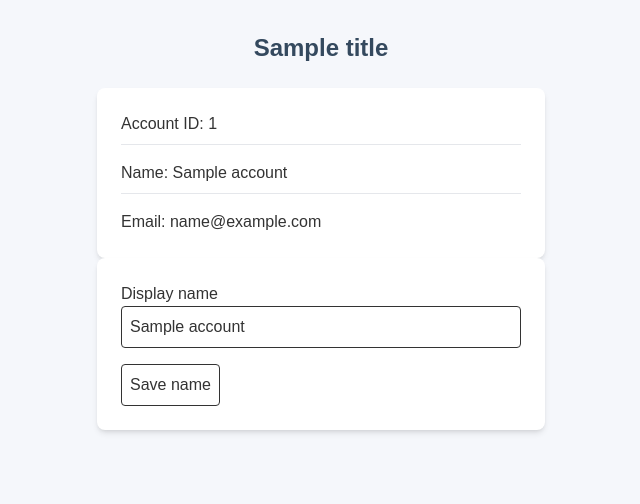
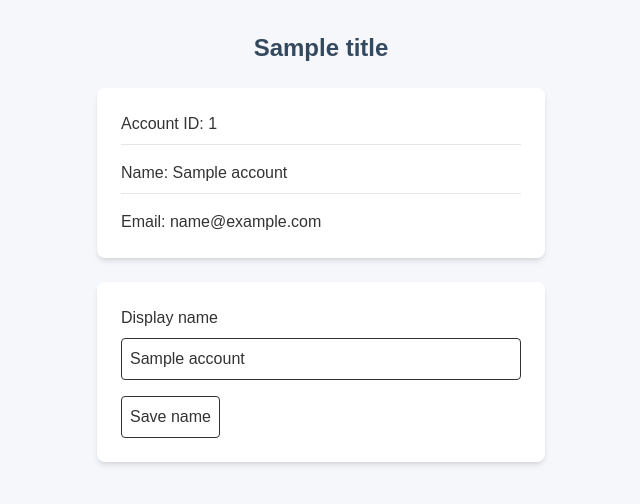
Before and after one commit to rruenheck/team-4, a Node server app: template views/account.ejs in a window 1280 px wide. Shown: the top 504 px of the page, without its empty margins (319-959 px from the left). Run offline with Node 20, Linux system fonts and the light colour scheme; tables that the repository leaves empty hold one stand-in row (values such as "Sample post"); the template is opened without the code that fills it: values that come from a table or form of the project are taken from there, most other values are stand-ins (such as "Sample title", 1, 10 or a date in 2020); some libraries are stand-ins or nearby versions.

Commit message:
Accessibility Audit

```diff
--- a/public/style.css
+++ b/public/style.css
@@ -187,8 +187,17 @@
   .mt-4 {
     margin-top: calc(var(--spacing) * 4);
   }
+  .mt-6 {
+    margin-top: calc(var(--spacing) * 6);
+  }
+  .mb-2 {
+    margin-bottom: calc(var(--spacing) * 2);
+  }
   .mb-6 {
     margin-bottom: calc(var(--spacing) * 6);
+  }
+  .block {
+    display: block;
   }
   .flex {
     display: flex;
--- a/views/login.ejs
+++ b/views/login.ejs
@@ -39,7 +39,7 @@
         <button type="submit" class="bg-blue-700 text-white rounded px-4 py-2 hover:bg-blue-800">Login</button>
       </form>
 
-    <p id="message" class="mt-4 text-center"></p>
+    <p id="message" role="alert" class="mt-4 text-center"></p>
 
     <script>
       const form = document.getElementById("login-form");
@@ -66,11 +66,11 @@
             window.location.href = "/account";
           } else {
             message.textContent = data.error || "Login failed";
-            message.style.color = "red";
+            message.className = "mt-4 text-center message-error";
           }
         } catch (err) {
           message.textContent = "Could not connect to the server";
-          message.style.color = "red";
+          message.className = "mt-4 text-center message-error";
         }
       });
     </script>
```
Also changed, not shown: ai-disclosure/artemisia-li.md (+1 -0 lines), src/input.css (+11 -2 lines), views/register.ejs (+8 -1 lines), README.md.
